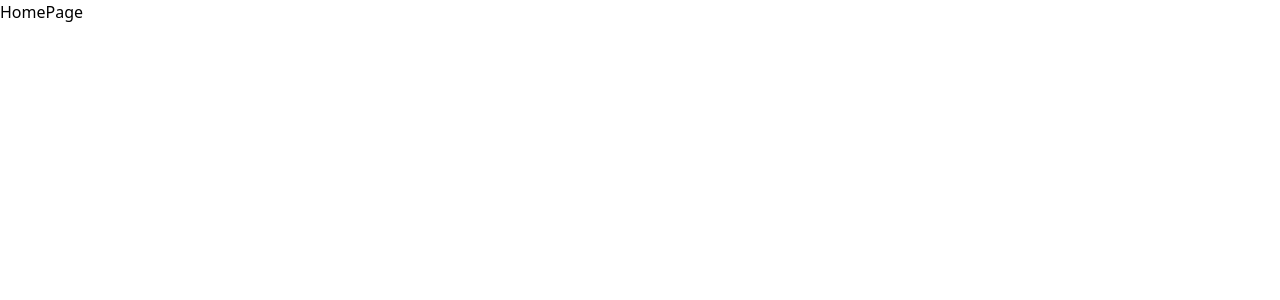
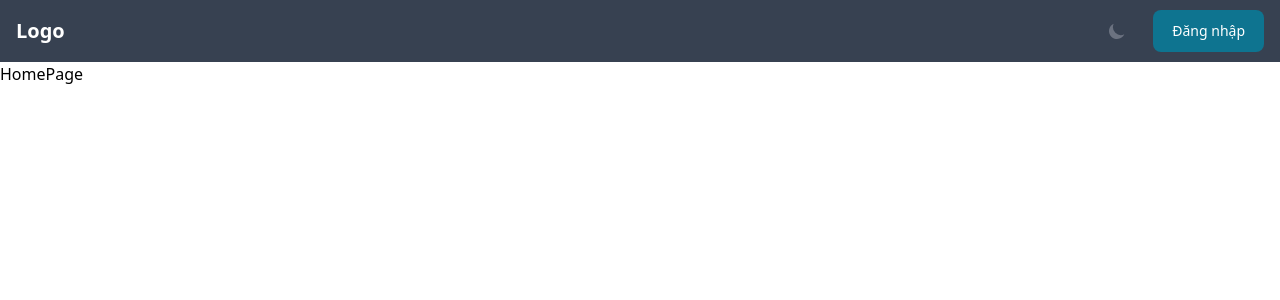
Before and after one commit to OliverDoan/frontend-boilerplate, a React (Vite) app: page / in a window 1280 px wide. Shown: the top 300 px of the page. Built offline with nearby package versions, Linux system fonts and the light colour scheme.

Commit message:
feat: add Layout

```diff
--- a/src/App.tsx
+++ b/src/App.tsx
@@ -1,13 +1,18 @@
 import { Route, Routes } from 'react-router-dom'
+import Layout from 'src/components/layout'
 import HomePage from 'src/pages/home'
 import LoginPage from 'src/pages/login'
+
+// Styles
 import './app.css'
 
 function App() {
   return (
     <Routes>
-      <Route path='/' element={<HomePage />} />
-      <Route path='/login' element={<LoginPage />} />
+      <Route element={<Layout />}>
+        <Route path='/' element={<HomePage />} />
+        <Route path='/login' element={<LoginPage />} />
+      </Route>
     </Routes>
   )
 }
--- /dev/null
+++ b/src/components/header/index.tsx
@@ -0,0 +1,19 @@
+import { Button, DarkThemeToggle, Navbar } from 'flowbite-react'
+import { useMatch } from 'react-router-dom'
+
+export default function HeaderMain() {
+  const rootMatch = useMatch('/')
+  const isHomePage = Boolean(rootMatch)
+
+  return (
+    <Navbar fluid className='bg-gray-700 dark:bg-gray-900'>
+      <Navbar.Brand href='/'>
+        <span className='self-center text-xl font-semibold text-white whitespace-nowrap'>Logo</span>
+      </Navbar.Brand>
+      <div className='flex gap-4 md:order-2'>
+        <DarkThemeToggle />
+        {isHomePage && <Button href='/login'>Đăng nhập</Button>}
+      </div>
+    </Navbar>
+  )
+}
--- /dev/null
+++ b/src/components/layout/index.tsx
@@ -0,0 +1,11 @@
+import { Outlet } from 'react-router-dom'
+import HeaderMain from 'src/components/header'
+
+export default function Layout() {
+  return (
+    <>
+      <HeaderMain />
+      <Outlet />
+    </>
+  )
+}
```
